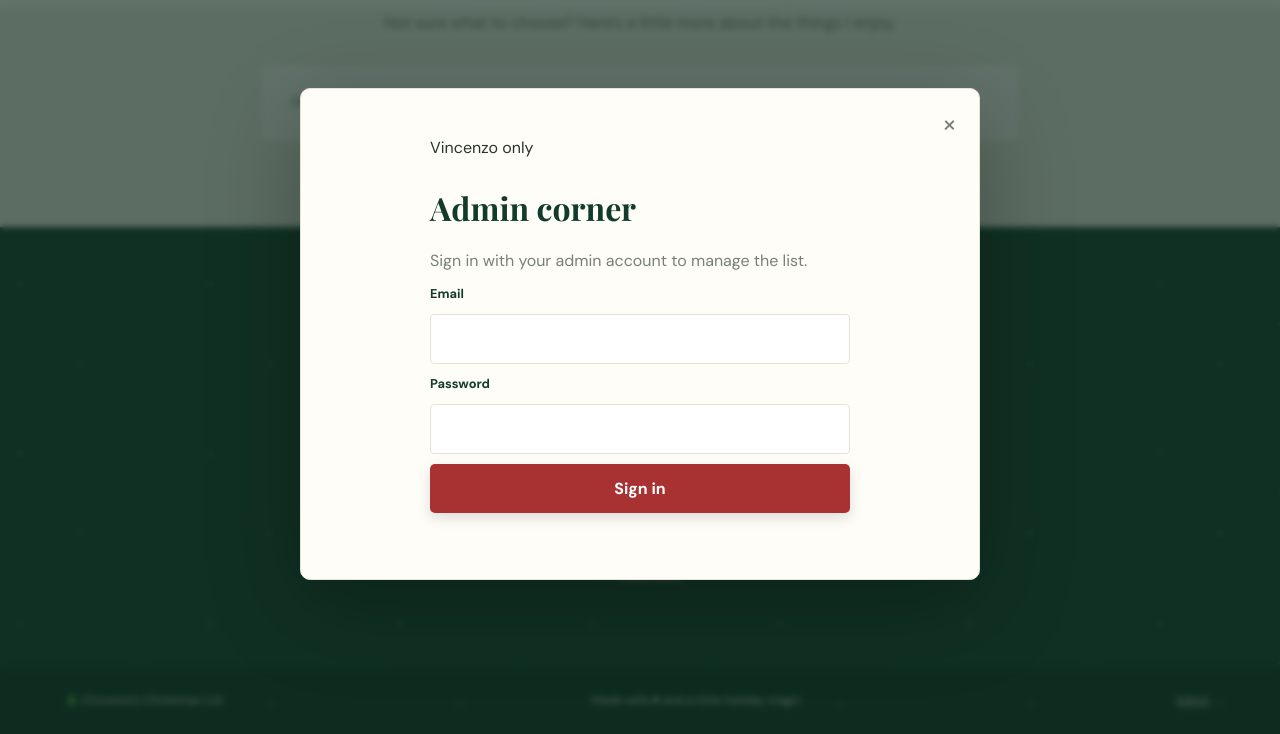
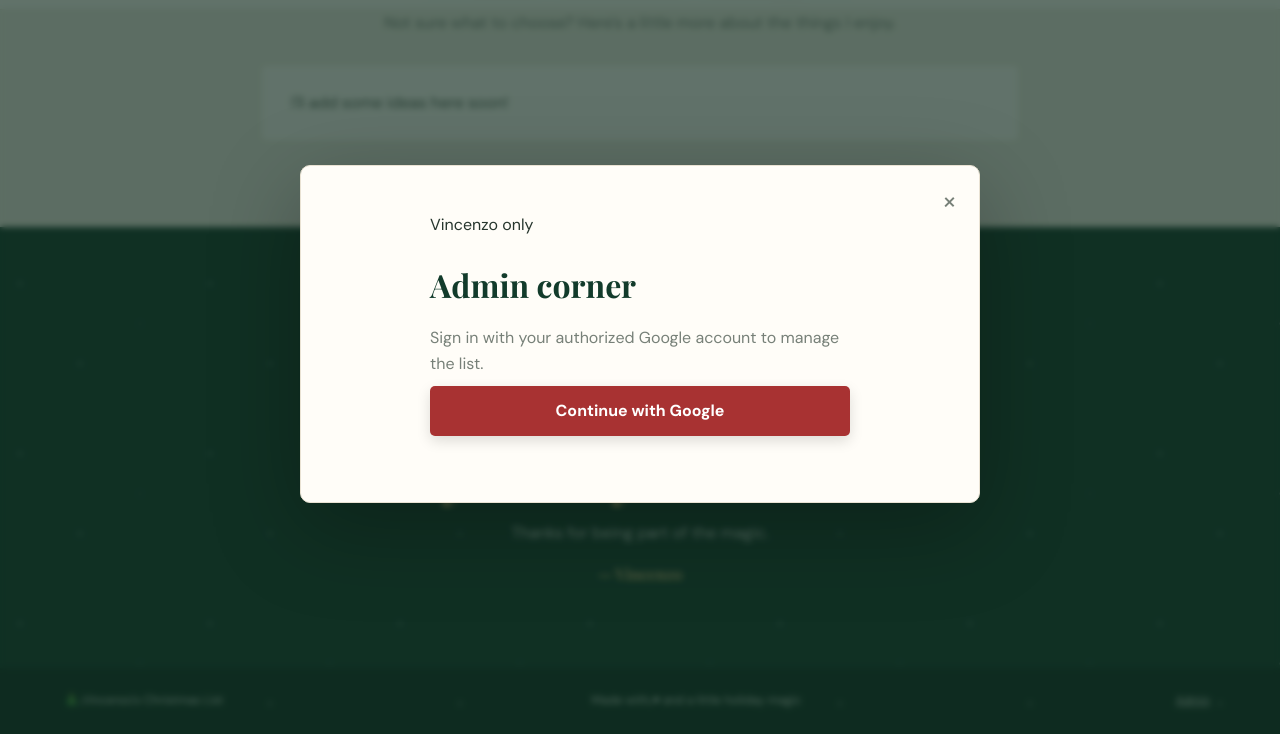
Before and after one commit to Enzo-il-sviluppatore/CHIRSTMASSS-TIMEEEEEEEEEEEEEEEEEEE, a plain HTML site: page index.html in a window 1280 px wide. Both pictures are taken after a click on the button "Admin". Shown: the part 1769-2503 px from the top of the page. Drawn offline with nearby package versions, Linux system fonts and the light colour scheme; no server answers.

Commit message:
Replace admin email/password form with Google button

```diff
--- a/index.html
+++ b/index.html
@@ -87,7 +87,7 @@
   </dialog>
 
   <dialog id="admin-dialog" class="modal admin-modal">
-    <form id="admin-login-form" class="admin-login"><button class="modal-close" type="button" id="admin-close" aria-label="Close">×</button><p class="eyebrow">Vincenzo only</p><h2>Admin corner</h2><p class="muted">Sign in with your admin account to manage the list.</p><label for="admin-email">Email</label><input id="admin-email" type="email" autocomplete="username" required><label for="admin-password">Password</label><input id="admin-password" type="password" autocomplete="current-password" required><button class="primary-button" type="submit">Sign in</button><p id="admin-message" class="form-message" role="status"></p></form>
+    <form id="admin-login-form" class="admin-login"><button class="modal-close" type="button" id="admin-close" aria-label="Close">×</button><p class="eyebrow">Vincenzo only</p><h2>Admin corner</h2><p class="muted">Sign in with your authorized Google account to manage the list.</p><button id="admin-google-login" class="primary-button" type="button">Continue with Google</button><p id="admin-message" class="form-message" role="status"></p></form>
     <div id="admin-panel" hidden><div class="admin-top"><div><p class="eyebrow">Your dashboard</p><h2>Manage the wishlist</h2></div><button id="admin-signout" class="secondary-button" type="button">Sign out</button></div><form id="gift-form" class="gift-form"><h3 id="gift-form-title">Add a gift</h3><p id="gift-save-message" class="gift-save-message" role="alert" aria-live="polite" hidden></p><input id="gift-id" type="hidden"><label>Gift name<input id="gift-name" required maxlength="100"></label><label>Description<textarea id="gift-description" rows="3" maxlength="3000"></textarea></label><div class="form-two"><label>Price ($)<input id="gift-price" type="number" min="0" step="0.01" required></label><label>Store / supplier<input id="gift-supplier" maxlength="60" placeholder="Amazon, Walmart…"></label></div><label>Product link<input id="gift-url" type="url" placeholder="https://…" required></label><label>Image URL (optional)<input id="gift-image" type="url" placeholder="https://…"></label><label>Inspiration / things I like<textarea id="gift-inspo" rows="3" placeholder="Add any text you want…"></textarea></label><div class="modal-actions"><button id="gift-cancel" class="secondary-button" type="button">Clear</button><button class="primary-button" type="submit">Save gift</button></div></form><h3>Current gifts</h3><div id="admin-gift-list" class="admin-gift-list"></div></div>
   </dialog>
 
```
